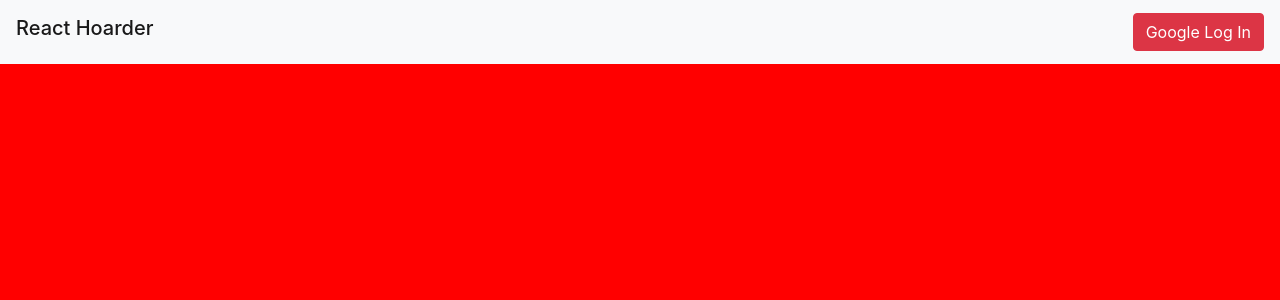
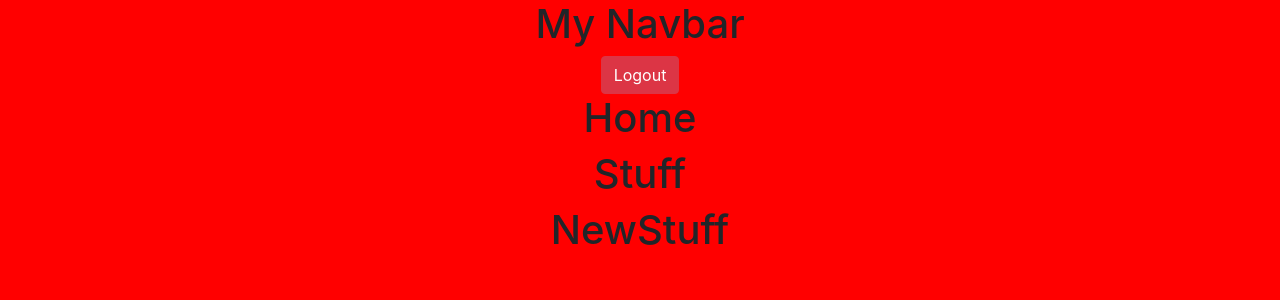
Before and after one commit to jamalbrowning/react-horder, a React (Create React App) app: page / in a window 1280 px wide. Shown: the top 300 px of the page. Built offline with nearby package versions, Linux system fonts and the light colour scheme.

Commit message:
added components

```diff
--- a/src/App/App.js
+++ b/src/App/App.js
@@ -5,6 +5,9 @@ import 'firebase/auth';
 import fbConnection from '../javascripts/helpers/data/connection';
 
 import MyNavBar from '../javascripts/components/pages/NavBar/MyNavBar';
+import Home from '../javascripts/components/pages/Home/Home';
+import Stuff from '../javascripts/components/pages/Stuff/Stuff';
+import NewStuff from '../javascripts/components/pages/Stuff/New';
 
 fbConnection();
 
@@ -13,6 +16,9 @@ class App extends React.Component {
     return (
       <div className="App">
         <MyNavBar />
+        <Home />
+        <Stuff />
+        <NewStuff />
       </div>
     );
   }
--- /dev/null
+++ b/src/javascripts/components/pages/Home/Home.js
@@ -0,0 +1,13 @@
+import React from 'react';
+
+class Home extends React.Component {
+  render() {
+    return (
+      <div className="Home">
+        <h1>Home</h1>
+      </div>
+    );
+  }
+}
+
+export default Home;
--- a/src/javascripts/components/pages/NavBar/MyNavBar.js
+++ b/src/javascripts/components/pages/NavBar/MyNavBar.js
@@ -5,11 +5,9 @@ import Auth from '../Auth/Auth';
 class Navbar extends React.Component {
   render() {
     return (
-      <div className="Navbar">
-        <nav className="navbar navbar-light bg-light justify-content-between">
-          <h4 className="navbar-brand">React Hoarder</h4>
-            <Auth authed={this.props.authed}/>
-        </nav>
+      <div className="MyNavbar">
+        <h1>My Navbar</h1>
+        <button className="btn btn-danger" onClick={this.logMeOut}>Logout</button>
       </div>
     );
   }
--- /dev/null
+++ b/src/javascripts/components/pages/Stuff/New.js
@@ -0,0 +1,13 @@
+import React from 'react';
+
+class NewStuff extends React.Component {
+  render() {
+    return (
+      <div className="NewStuff">
+        <h1>NewStuff</h1>
+      </div>
+    );
+  }
+}
+
+export default NewStuff;
--- /dev/null
+++ b/src/javascripts/components/pages/Stuff/Stuff.js
@@ -0,0 +1,13 @@
+import React from 'react';
+
+class Stuff extends React.Component {
+  render() {
+    return (
+      <div className="Stuff">
+        <h1>Stuff</h1>
+      </div>
+    );
+  }
+}
+
+export default Stuff;
```
Also changed, not shown: src/javascripts/components/pages/Stuff/Edit.js (added, +13 -0 lines).
